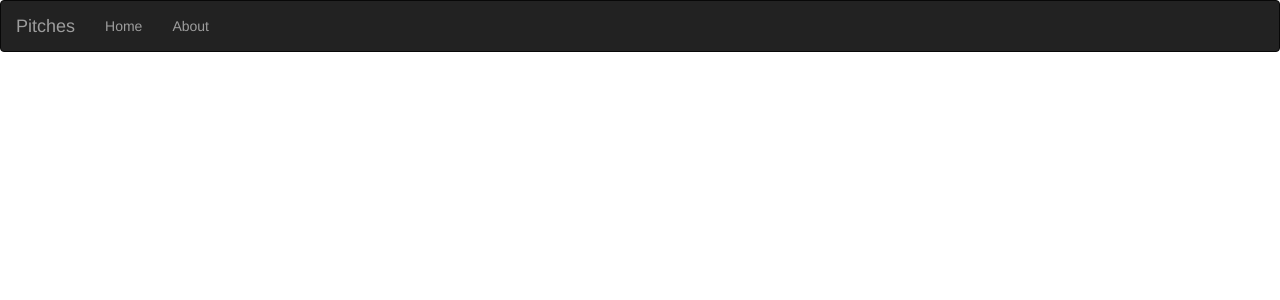
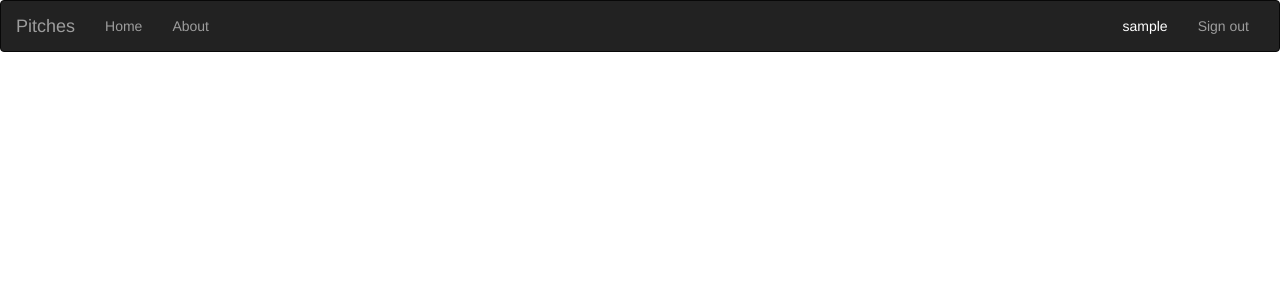
Before and after one commit to ruthjelimo/Pitch-app, a Flask app: template app/templates/base.html in a window 1280 px wide. Shown: the top 300 px of the page. Run offline with Flask 2, Linux system fonts and the light colour scheme; the template is opened without the code that fills it, so the values that code supplies are empty; the visitor is signed in with stand-in values (Sample User, id 1); data comes from the database, SQL or seed files in the repository; parts of the project's set-up code (start-up, migrations or seed data) failed here and were passed over; some libraries are stand-ins or nearby versions.

Commit message:
updated navbar

```diff
--- a/app/templates/navbar.html
+++ b/app/templates/navbar.html
@@ -15,6 +15,14 @@
                 <li><a href="/">About</a></li>
 
             </ul>
+            <ul class="nav navbar-nav navbar-right">
+                {% if current_user.is_authenticated %}
+                <li style="color:white;padding:15px;">{{current_user.username}}</li>
+                <li><a href="{{url_for('auth.logout')}}">Sign out</a></li>
+                {% else %}
+                <li><a href="{{url_for('auth.login')}}">Sign in</a></li>
+                {%endif%}
+            </ul>
         </div>
 
     </div>
```
